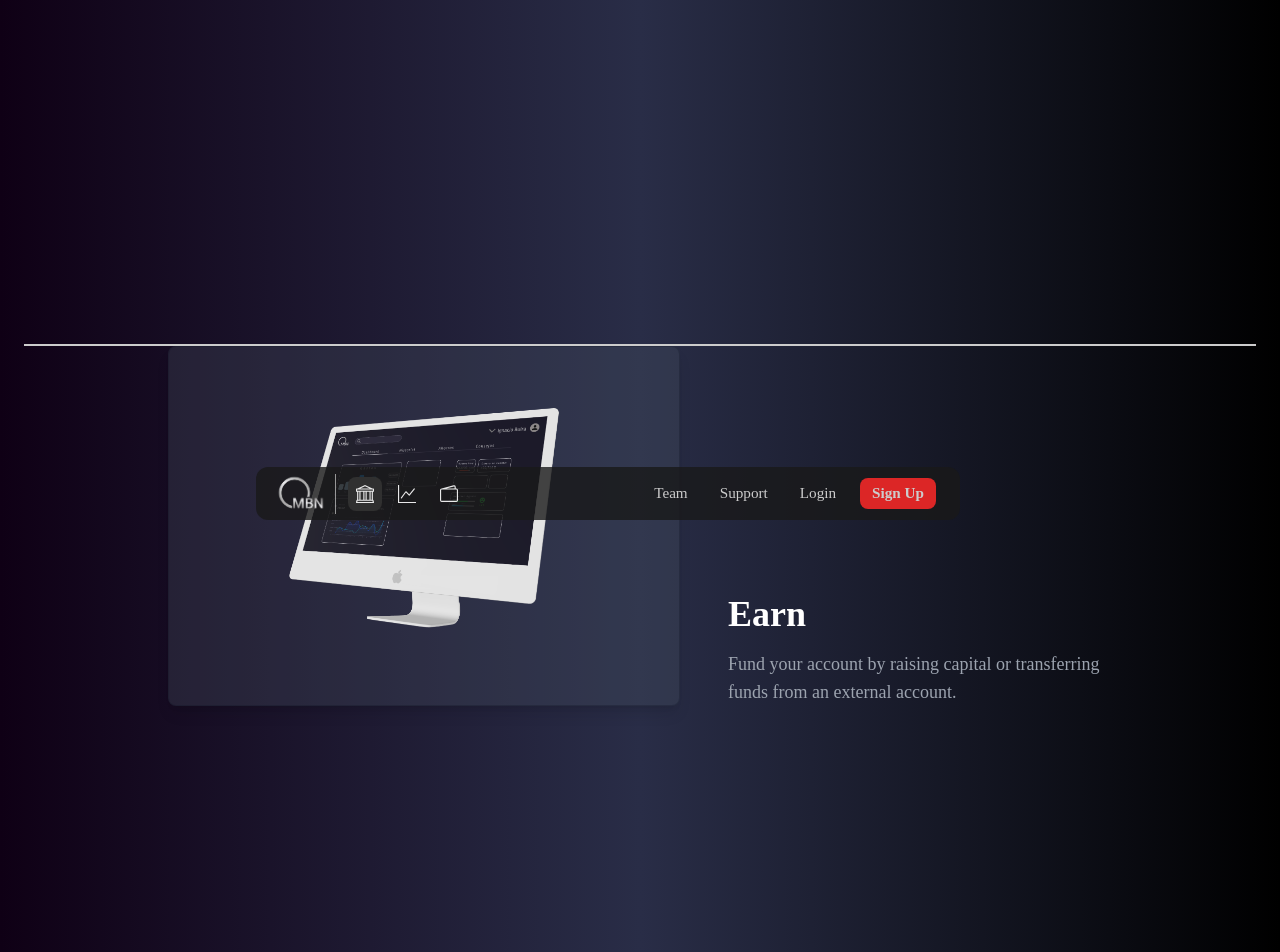
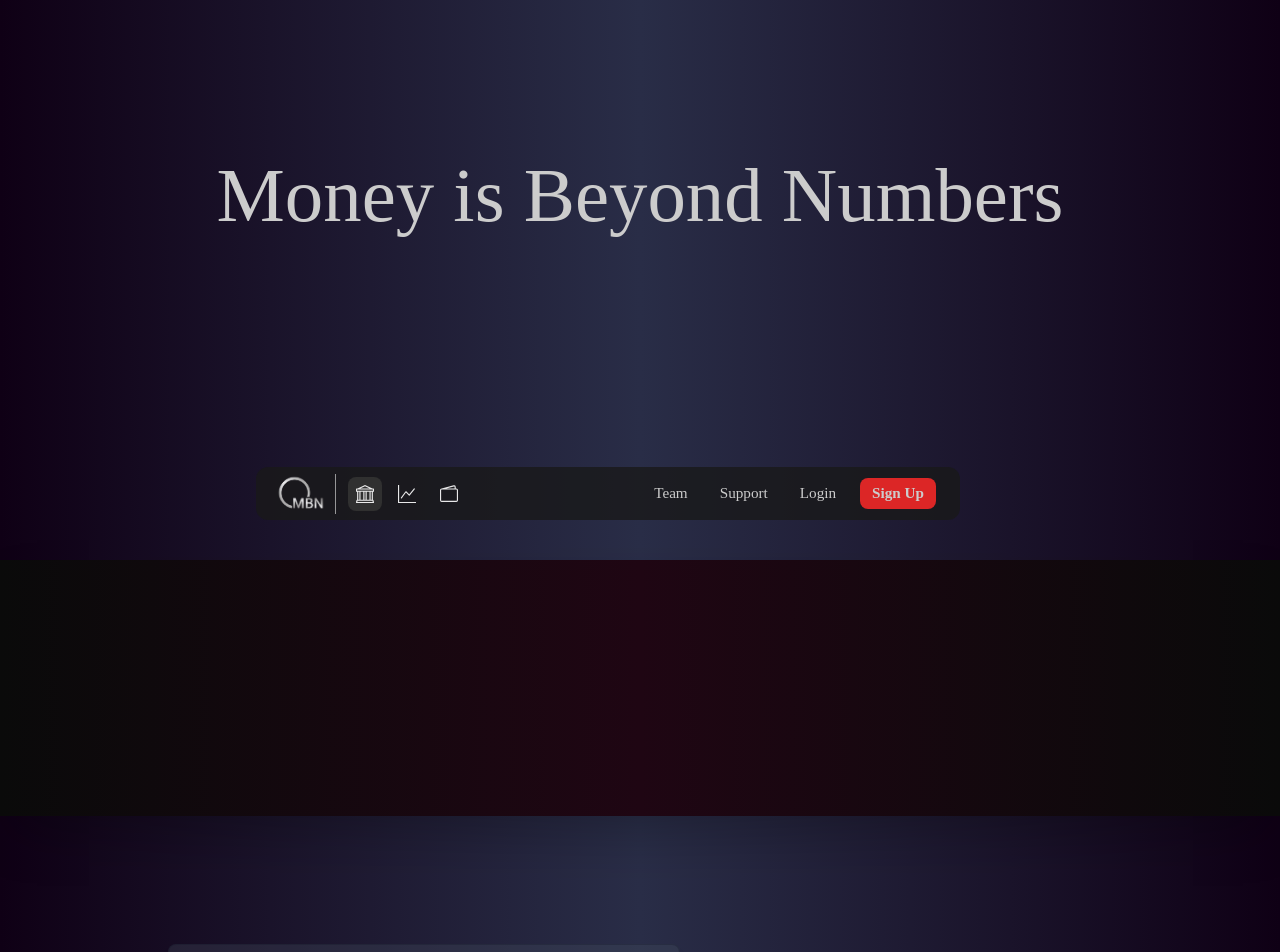
Before and after one commit to Beltru/MBN-Finances-Front-End, a Next.js app in the folder mbn/: page / in a window 1280 px wide. Shown: the part 240-1192 px from the top of the page. Built offline with nearby package versions, Linux system fonts and the light colour scheme; a web font is replaced by a local one.

Commit message:
Una banda de la lanbong

```diff
--- a/mbn/app/page.jsx
+++ b/mbn/app/page.jsx
@@ -4,11 +4,25 @@ import Navbar from "../components/Navbar-Abajo"
 export default function Landing() {
 
   return (
-  <div className="h-[300vh] bg-gradient-to-r from-[#0f0015] via-[#292d47] to-black overflow-hidden">
+  <div className="h-[500vh] bg-gradient-to-r from-[#0f0015] via-[#292d47] to-[#0f0015] overflow-hidden">
     <header>
       <Navbar/>
     </header>
-    <main className="mt-[70vh] flex min-h-screem flex-col p-6">
+    <main className="flex min-h-screem flex-col">
+      <section className="w-[100vw] h-[100vh] flex justify-between items-center flex-col">
+        <div>
+          <img src="/mbn.png" alt="" className="h-[4.3vw] w-[5.5vw] m-2" />
+        </div>
+        <div>
+          <p className="text-[6vw]">Money is Beyond Numbers</p>
+        </div>
+        <div>
+
+        </div>
+      </section>
+      <section className="w-[100vw] h-[20vw] bg-gradient-to-r from-neutral-950 via-[#1f0613] to-neutral-950 shadow-2xl mb-[10vw]">
+
+      </section>
       <ScrollCards  />
       {/* <section className="grid grid-rows-3 grid-cols-2 h-[100vh] w-[100vw] pl-[6vw] py-[8vh] pb-[16vh] gap-[16vw]">
         <aside className="row-span-3 col-span-1 bg-black rounded-2xl flex items-center justify-center">
--- a/mbn/components/Cards-Scroll.tsx
+++ b/mbn/components/Cards-Scroll.tsx
@@ -19,7 +19,7 @@ const cardData = [
     subtext: "Use the funds to invest in opportunities and watch your balance grow."
   },
   {
-    img: "/chatbot-github.png",
+    img: "/bills.png",
     heading: "Control your earnings",
     subtext: "Your investments have paid off, and your account is thriving."
   },
@@ -60,7 +60,7 @@ const ScrollCard: React.FC = () => {
   }, []);
 
   return (
-    <section className="h-[250vh] flex items-start justify-center border-t-2 border-[#CCCCCC]">
+    <section className="h-[250vh] flex items-start justify-center">
       <div className="relative flex flex-col items-center justify-center">
         <div className="relative flex flex-row items-end justify-center">
           <div
@@ -77,7 +77,7 @@ const ScrollCard: React.FC = () => {
                 className="">
 
                 <div className="w-[40vw] h-[40vh] flex justify-center items-center">
-                  <img src={cardData[currentIndex].img} alt="" className='w-[30vw] max-h-[54vh]' />
+                  <img src={cardData[currentIndex].img} alt="" className='max-w-[50vw] max-h-[54vh] rounded-lg p-[1vw]' />
                 </div>
               </motion.div>
             </AnimatePresence>
--- a/mbn/components/Gastos_dia.jsx
+++ b/mbn/components/Gastos_dia.jsx
@@ -17,7 +17,7 @@ const Gastos_Dia = ({ dia, gastos }) => {
     return (
       <div className="space-y-1">
         <p>{dia}</p>
-        <div className="flex flex-col-reverse">
+        <div className="flex flex-col-reverse items-center">
           <div
             ref={barRef}
             className="bg-blue-600 rounded-lg transition-height duration-500 ease-in-out"
--- a/mbn/components/Modal.jsx
+++ b/mbn/components/Modal.jsx
@@ -8,22 +8,22 @@ export default function Modal({ isOpen, onClose }) {
 
   return (
     <div className="fixed inset-0 bg-black bg-opacity-50 flex justify-center items-center z-50 ">
-      <div className="bg-gray-800 p-6 rounded-lg shadow-lg w-[50vw]">
-         <div className='flex flex-row justify-between'>
-        <h2 className="text-2xl mb-1">Gastos</h2>
-        <button onClick={onClose} className="px-3 bg-gray-700 text-white rounded hover:bg-gray-600">
-          X
-        </button>
-         </div>
+      <div className="bg-gray-800 p-6 rounded-lg shadow-lg w-[40vw] h-[20vw] flex flex-col justify-between">
+        <div className='flex flex-row justify-between'>
+          <h2 className="text-2xl mb-1">Your bills</h2>
+          <button onClick={onClose} className="px-3 bg-gray-700 text-white rounded hover:bg-gray-600">
+            X
+          </button>
+        </div>
 
-        <div className="flex justify-between mt-4">
-          <div className='flex flex-col items-center'><Gastos_Dia dia="Lun" gastos="24" /><p>$92.000</p></div>
-          <div className='flex flex-col items-center'><Gastos_Dia dia="Mar" gastos="12" /><p>$42.000</p></div>
-          <div className='flex flex-col items-center'><Gastos_Dia dia="Mie" gastos="6" /><p>$27.000</p></div>
-          <div className='flex flex-col items-center'><Gastos_Dia dia="Jue" gastos="8" /><p>$35.000</p></div>
-          <div className='flex flex-col items-center'><Gastos_Dia dia="Vie" gastos="4" /><p>$12.000</p></div>
-          <div className='flex flex-col items-center'><Gastos_Dia dia="Sab" gastos="22" /><p>$82.000</p></div>
-          <div className='flex flex-col items-center'><Gastos_Dia dia="Dom" gastos="20" /><p>$75.000</p></div>
+        <div className="flex justify-between mb-[3vw]">
+          <div className='flex flex-col items-center'><Gastos_Dia dia="Mon" gastos="24" /><p>$92.000</p></div>
+          <div className='flex flex-col items-center'><Gastos_Dia dia="Tue" gastos="12" /><p>$42.000</p></div>
+          <div className='flex flex-col items-center'><Gastos_Dia dia="Wed" gastos="6" /><p>$27.000</p></div>
+          <div className='flex flex-col items-center'><Gastos_Dia dia="Thu" gastos="8" /><p>$35.000</p></div>
+          <div className='flex flex-col items-center'><Gastos_Dia dia="Fri" gastos="4" /><p>$12.000</p></div>
+          <div className='flex flex-col items-center'><Gastos_Dia dia="Sat" gastos="22" /><p>$82.000</p></div>
+          <div className='flex flex-col items-center'><Gastos_Dia dia="Sun" gastos="20" /><p>$75.000</p></div>
         </div>
 
 
--- a/mbn/components/Navbar-Abajo.jsx
+++ b/mbn/components/Navbar-Abajo.jsx
@@ -11,11 +11,11 @@ const Navbar = () => {
       const handleScroll = () => {
         const scrollPosition = window.scrollY;
 
-        if (scrollPosition < 300) {
+        if (scrollPosition < 2000) {
           setActiveCard(1);
-        } else if (scrollPosition >= 300 && scrollPosition < 800) {
+        } else if (scrollPosition >= 2000 && scrollPosition < 2700) {
           setActiveCard(2);
-        } else if (scrollPosition >= 800) {
+        } else if (scrollPosition >= 2700) {
           setActiveCard(3);
         }
       };
```
Also changed, not shown: mbn/public/bills.png (added).
